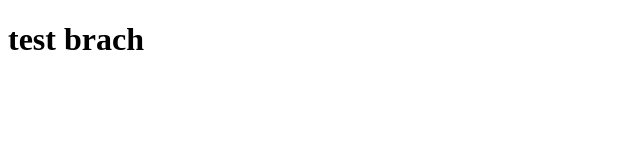
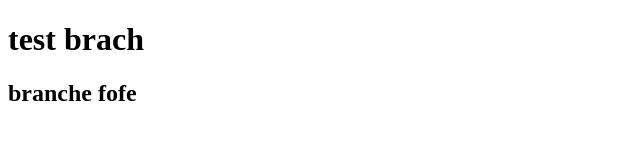
Before and after one commit to fofe00/paie, a plain HTML site: page index.html in a window 1280 px wide. Shown: the whole page, without its empty margins (0-640 px from the left). Drawn offline with Linux system fonts and the light colour scheme.

Commit message:
add fofe title

```diff
--- a/index.html
+++ b/index.html
@@ -7,5 +7,6 @@
 </head>
 <body>
     <h1>test brach</h1>
+    <h2>branche fofe</h2>
 </body>
 </html>
```
